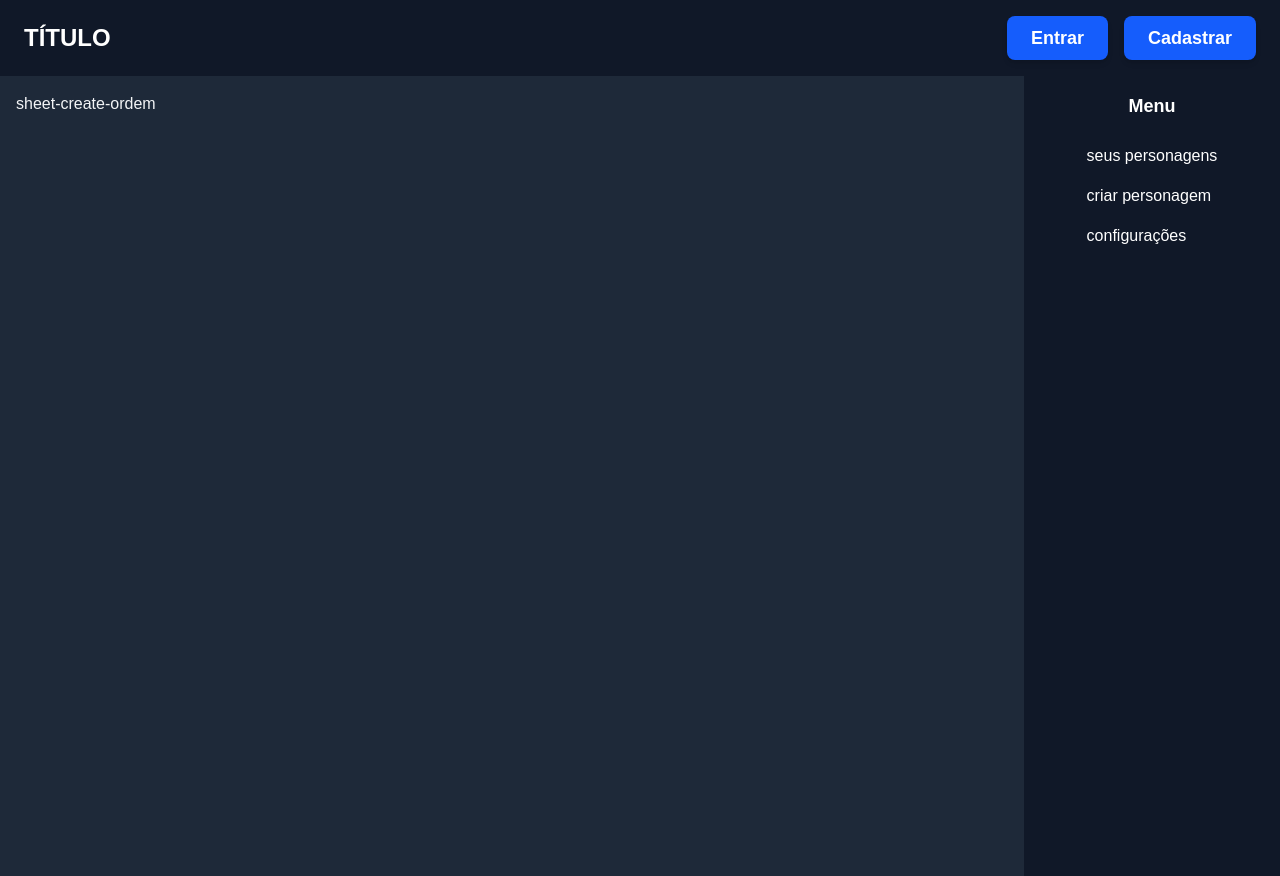
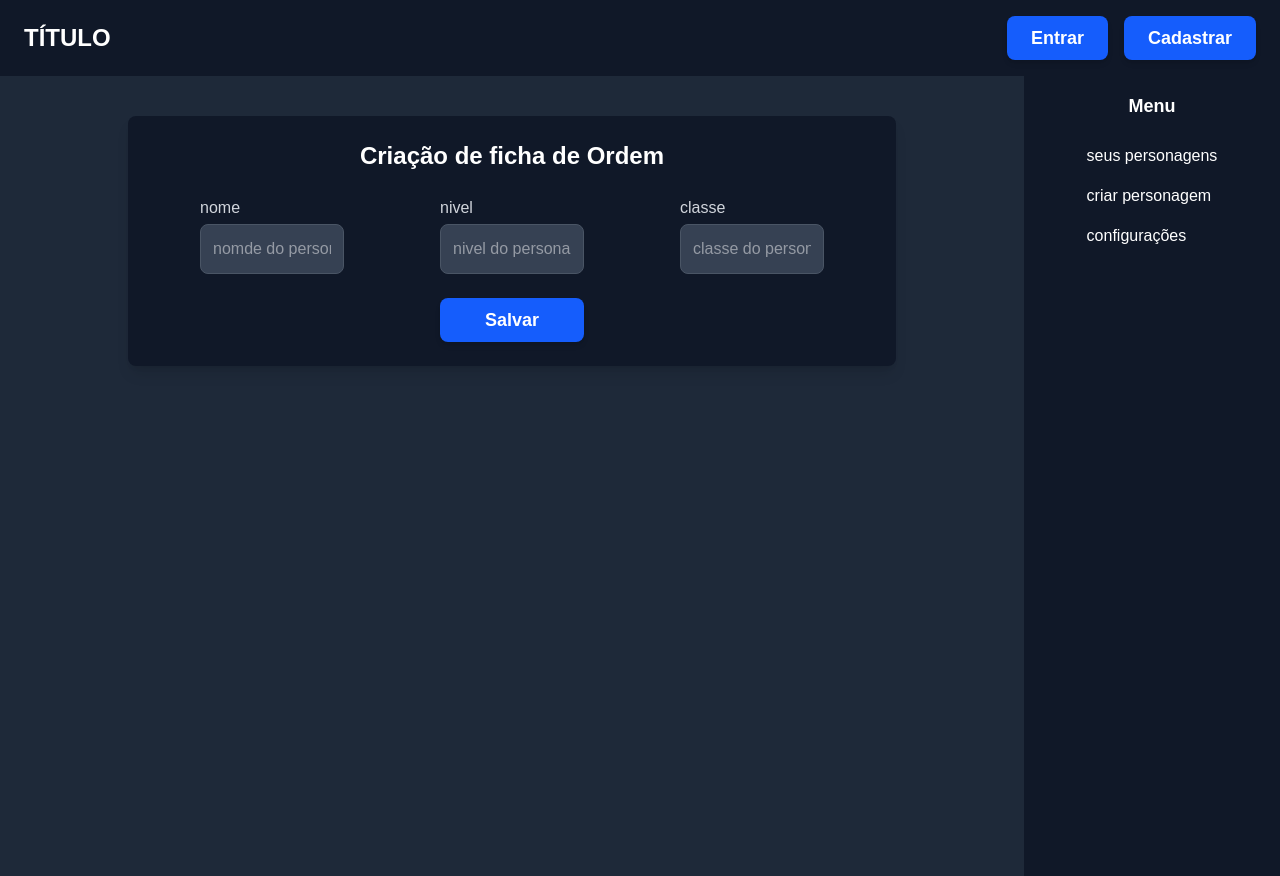
Before and after one commit to Gustavo-Vinicius-Santana/rpg-universal-system, a Next.js app: page /user/sheet/create/ordem in a window 1280 px wide. Built offline with nearby package versions, Linux system fonts and the light colour scheme.

Commit message:
[feature - ui - complet] (form personagens) Criação de formularios genericos para a criação de fichas de personagens em gurps, d&d e ordem paranormal

```diff
--- a/src/app/(pages)/user/sheet/create/d&d/page.tsx
+++ b/src/app/(pages)/user/sheet/create/d&d/page.tsx
@@ -1,10 +1,34 @@
+import Button from "@/components/buttons/button";
+import InputText from "@/components/inputs/inputText";
 
 
 export default function Page() {
 
     return(
-        <div>
-            <h1>sheet-create-d&d</h1>
+        <div className="flex flex-col items-center p-6">
+            <div className="w-full max-w-3xl bg-gray-900 p-6 rounded-lg shadow-lg">
+                <h1 className="text-2xl font-semibold text-white text-center mb-6"> Criação de ficha do D&D</h1>
+
+                <div className="flex flex-row w-full justify-around mb-6">
+                    <div className="w-1/5">
+                        <InputText label="nome" placeholder="nomde do personagem" />
+                    </div>
+
+                    <div className="w-1/5">
+                        <InputText label="nivel" placeholder="nivel do personagem" />
+                    </div>
+
+                    <div className="w-1/5">
+                        <InputText label="classe" placeholder="classe do personagem" />
+                    </div>
+                </div>
+
+                <div className="w-full flex justify-center">
+                    <div className="w-1/5">
+                        <Button label="Salvar" />
+                    </div>
+                </div>
+            </div>
         </div>
     )
 }
--- a/src/app/(pages)/user/sheet/create/gurps/page.tsx
+++ b/src/app/(pages)/user/sheet/create/gurps/page.tsx
@@ -1,10 +1,34 @@
+import Button from "@/components/buttons/button";
+import InputText from "@/components/inputs/inputText";
 
 
 export default function Page() {
 
     return(
-        <div>
-            <h1>sheet-gurps</h1>
+        <div className="flex flex-col items-center p-6">
+            <div className="w-full max-w-3xl bg-gray-900 p-6 rounded-lg shadow-lg">
+                <h1 className="text-2xl font-semibold text-white text-center mb-6"> Criação de ficha do GURPS</h1>
+
+                <div className="flex flex-row w-full justify-around mb-6">
+                    <div className="w-1/5">
+                        <InputText label="nome" placeholder="nomde do personagem" />
+                    </div>
+
+                    <div className="w-1/5">
+                        <InputText label="nivel" placeholder="nivel do personagem" />
+                    </div>
+
+                    <div className="w-1/5">
+                        <InputText label="classe" placeholder="classe do personagem" />
+                    </div>
+                </div>
+
+                <div className="w-full flex justify-center">
+                    <div className="w-1/5">
+                        <Button label="Salvar" />
+                    </div>
+                </div>
+            </div>
         </div>
     )
 }
--- a/src/app/(pages)/user/sheet/create/ordem/page.tsx
+++ b/src/app/(pages)/user/sheet/create/ordem/page.tsx
@@ -1,10 +1,33 @@
-
+import InputText from "@/components/inputs/inputText"
+import Button from "@/components/buttons/button"
 
 export default function Page() {
 
     return(
-        <div>
-            <h1>sheet-create-ordem</h1>
+        <div className="flex flex-col items-center p-6">
+            <div className="w-full max-w-3xl bg-gray-900 p-6 rounded-lg shadow-lg">
+                <h1 className="text-2xl font-semibold text-white text-center mb-6"> Criação de ficha de Ordem</h1>
+
+                <div className="flex flex-row w-full justify-around mb-6">
+                    <div className="w-1/5">
+                        <InputText label="nome" placeholder="nomde do personagem" />
+                    </div>
+
+                    <div className="w-1/5">
+                        <InputText label="nivel" placeholder="nivel do personagem" />
+                    </div>
+
+                    <div className="w-1/5">
+                        <InputText label="classe" placeholder="classe do personagem" />
+                    </div>
+                </div>
+
+                <div className="w-full flex justify-center">
+                    <div className="w-1/5">
+                        <Button label="Salvar" />
+                    </div>
+                </div>
+            </div>
         </div>
     )
 }
```
